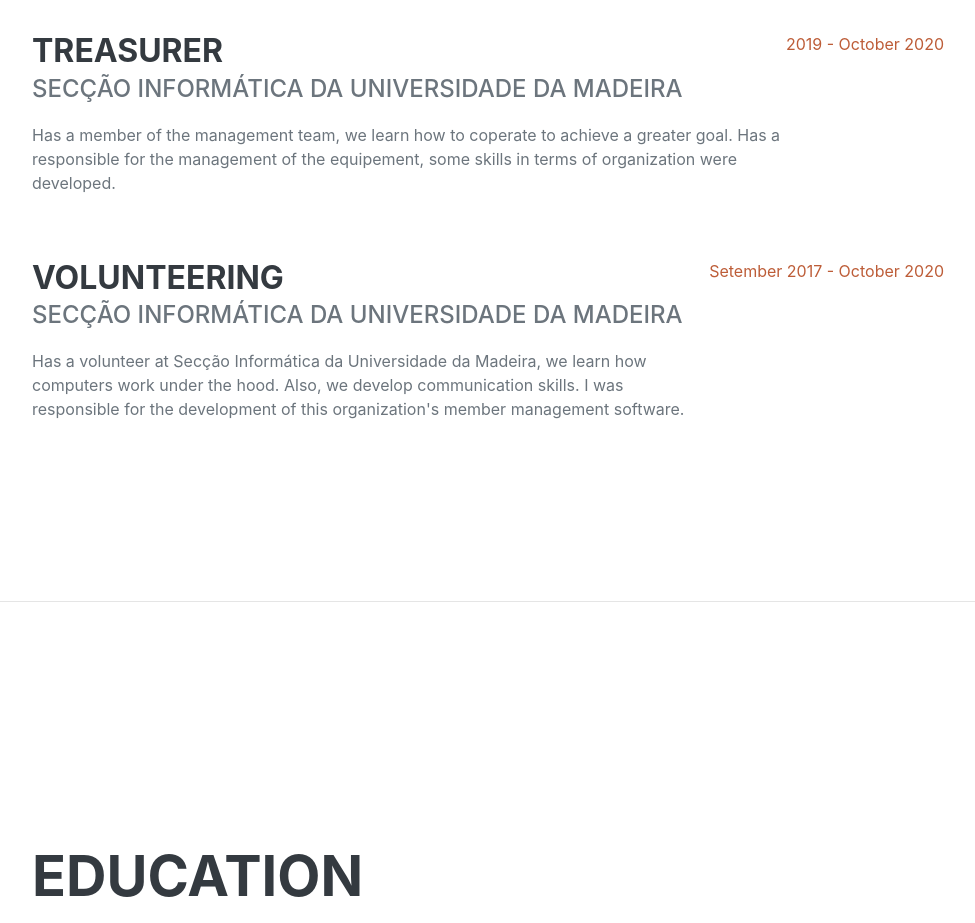
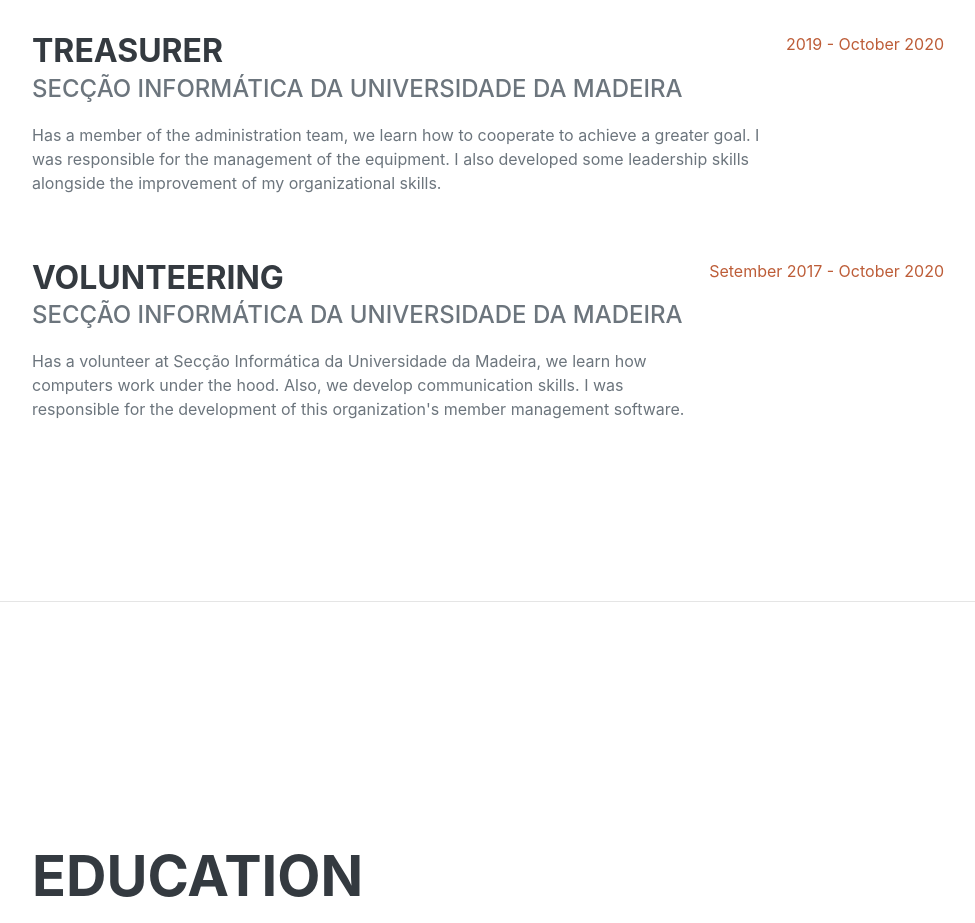
Before and after one commit to Zlynt/zlynt.github.io, a plain HTML site: page index.html in a window 1280 px wide. Shown: the part 1000-1923 px from the top of the page, without its empty margins (288-1263 px from the left). Drawn offline with Linux system fonts and the light colour scheme; a script that the page names is missing; a web font is replaced by a local one.

Commit message:
Update index.html

```diff
--- a/index.html
+++ b/index.html
@@ -74,9 +74,9 @@
                         <h3 class="mb-0">Treasurer</h3>
                         <div class="subheading mb-3">Secção Informática da Universidade da Madeira</div>
                         <p>
-                            Has a member of the management team, we learn how to coperate to achieve a greater goal. Has
-                            a responsible for the management of the equipement, some skills in terms of organization
-                            were developed.
+                            Has a member of the administration team, we learn how to cooperate to achieve a greater
+                            goal. I was responsible for the management of the equipment. I also developed some
+                            leadership skills alongside the improvement of my organizational skills.
                         </p>
                     </div>
                     <div class="flex-shrink-0"><span class="text-primary">2019 - October 2020</span></div>
```
